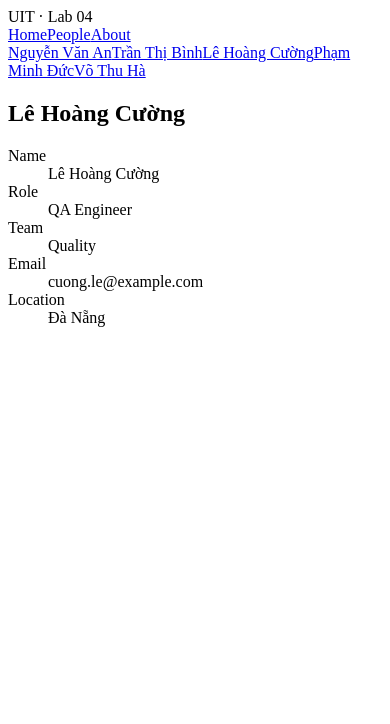
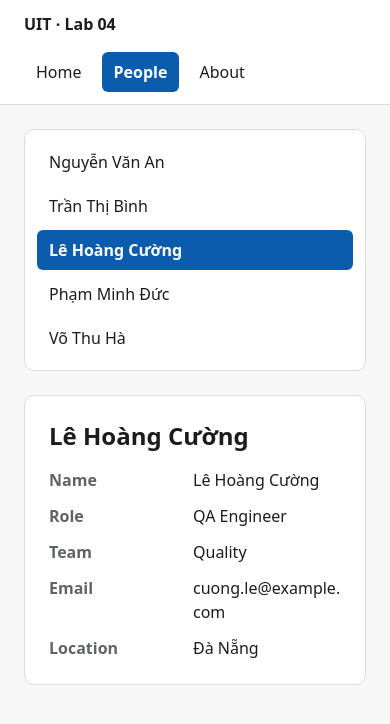
Before and after one commit to ninitu123456/Lab_04, a React (Vite) app in the folder client/: page /people/le-hoang-cuong in a window 390 px wide. Shown: the top 724 px of the page. Built offline with nearby package versions, Linux system fonts and the light colour scheme.

Commit message:
style: responsive master-detail css grid layout

```diff
--- a/client/src/index.css
+++ b/client/src/index.css
@@ -1 +1,72 @@
-/* styles added in Sprint 1 */
+:root {
+  --bg: #f7f7f8;
+  --surface: #ffffff;
+  --text: #1c1c1e;
+  --muted: #5f6368;
+  --border: #dcdce0;
+  --accent: #0b5cad;
+  --accent-soft: #e7f0fb;
+  font-family: system-ui, -apple-system, "Segoe UI", Roboto, sans-serif;
+  color: var(--text);
+  background: var(--bg);
+  line-height: 1.5;
+}
+*, *::before, *::after { box-sizing: border-box; }
+body { margin: 0; }
+
+/* Shell */
+.app-header {
+  display: flex; align-items: center; justify-content: space-between; gap: 1rem;
+  padding: 0.75rem 1.5rem; background: var(--surface); border-bottom: 1px solid var(--border);
+}
+.brand { font-weight: 700; }
+.app-header nav { display: flex; gap: 0.5rem; }
+.app-main { max-width: 1100px; margin: 0 auto; padding: 1.5rem; }
+
+/* NavLink states */
+.link, .active-link {
+  display: block; padding: 0.5rem 0.75rem; border-radius: 6px;
+  color: var(--text); text-decoration: none;
+}
+.link:hover { background: var(--accent-soft); }
+.active-link { background: var(--accent); color: #fff; font-weight: 600; }
+.link:focus-visible, .active-link:focus-visible { outline: 3px solid var(--accent); outline-offset: 2px; }
+
+/* Ex 1.3.2 — Master-detail CSS Grid */
+.people-frame {
+  display: grid;
+  grid-template-columns: minmax(280px, 1fr) 2fr;
+  gap: 1.5rem;
+  align-items: start;
+}
+.sidebar {
+  display: flex; flex-direction: column; gap: 0.25rem; padding: 0.75rem;
+  background: var(--surface); border: 1px solid var(--border); border-radius: 10px;
+}
+.content-area {
+  min-height: 18rem; padding: 1.5rem;
+  background: var(--surface); border: 1px solid var(--border); border-radius: 10px;
+}
+
+/* Detail */
+.detail-title {
+  margin: 0 0 1rem; height: 2rem; font-size: 1.5rem; line-height: 2rem;
+  white-space: nowrap; overflow: hidden; text-overflow: ellipsis;
+}
+.person-details { display: grid; grid-template-columns: 8rem 1fr; gap: 0.75rem 1rem; margin: 0; }
+.person-details dt, .person-details dd { margin: 0; min-height: 1.5rem; line-height: 1.5rem; }
+.person-details dt { font-weight: 600; color: var(--muted); }
+.person-details dd { overflow-wrap: anywhere; }
+
+.not-found-state { padding: 1rem; border-left: 4px solid #b3261e; background: #fdecea; border-radius: 6px; }
+.placeholder { color: var(--muted); }
+
+.visually-hidden {
+  position: absolute; width: 1px; height: 1px; padding: 0; margin: -1px;
+  overflow: hidden; clip: rect(0 0 0 0); white-space: nowrap; border: 0;
+}
+
+@media (max-width: 720px) {
+  .people-frame { grid-template-columns: 1fr; }
+  .app-header { flex-direction: column; align-items: flex-start; }
+}
```
